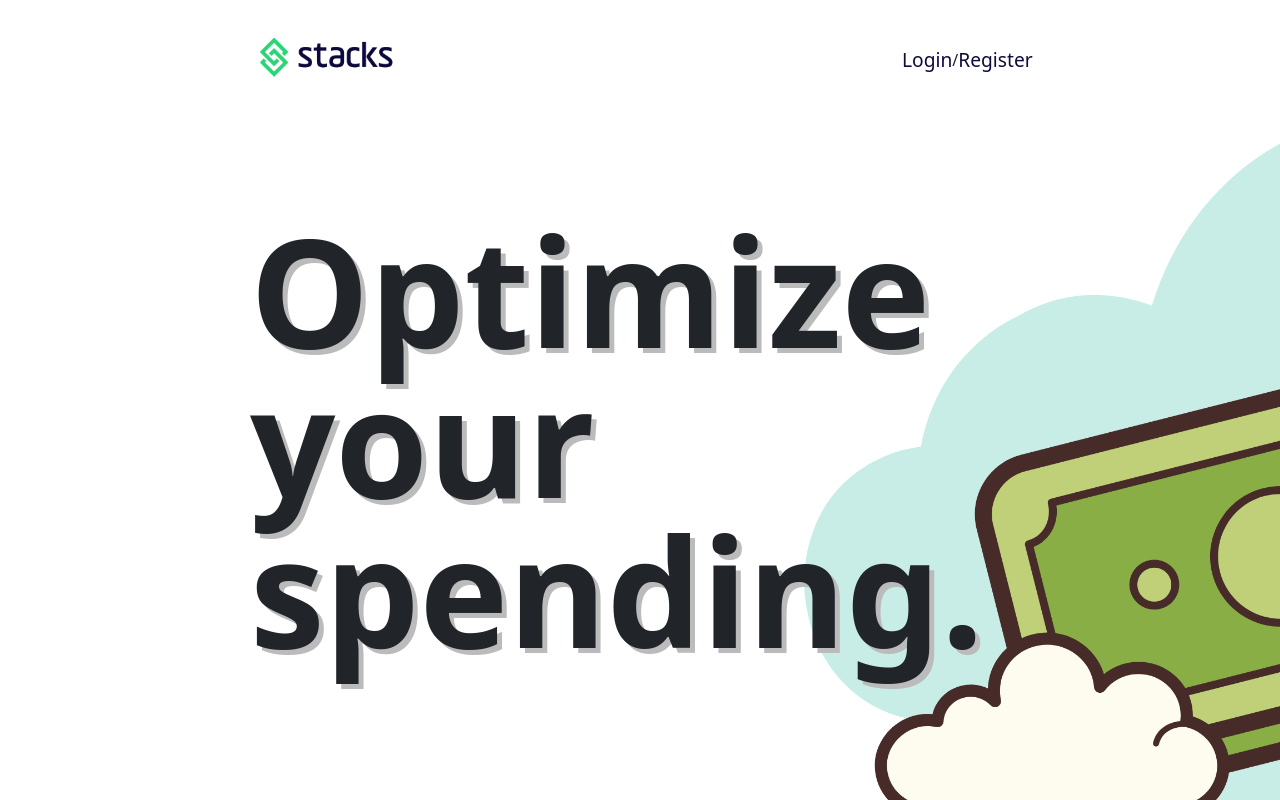
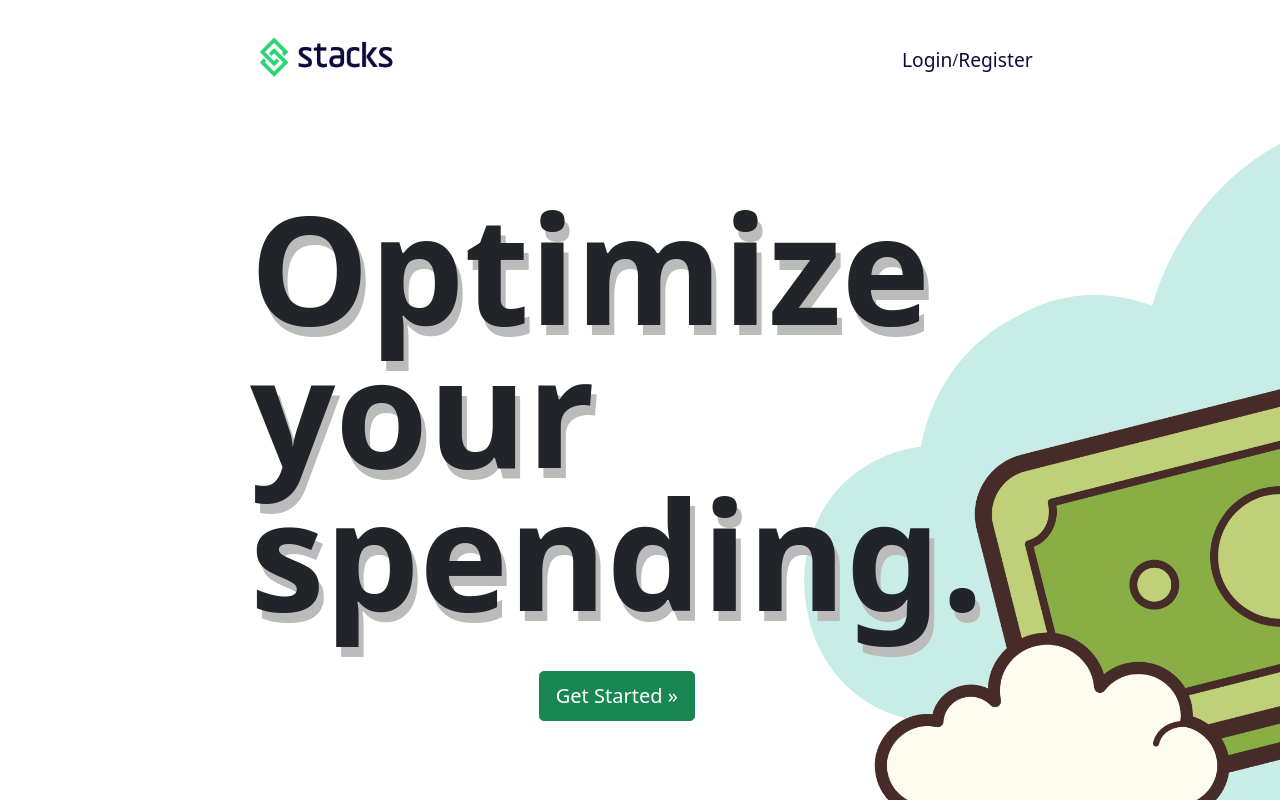
Before and after one commit to KanishDabreo/Stacks, a React (Create React App) app in the folder frontend/: page / in a window 1280 px wide. Shown: the top 800 px of the page. Built offline with nearby package versions, Linux system fonts and the light colour scheme; the HTML template or start-up script is replaced by a standard one.

Commit message:
completed home page get started button + connected to loin page

```diff
--- a/frontend/src/components/AddExpenses.jsx
+++ b/frontend/src/components/AddExpenses.jsx
@@ -2,7 +2,6 @@ import Form from 'react-bootstrap/Form';
 import Row from 'react-bootstrap/Row';
 import Col from 'react-bootstrap/Col';
 import Button from 'react-bootstrap/Button';
-import FloatingLabel from 'react-bootstrap/esm/FloatingLabel';
 import './addexpense.css';
 
 export default function AddExpenses(props) {
--- a/frontend/src/components/Dashboard.jsx
+++ b/frontend/src/components/Dashboard.jsx
@@ -3,7 +3,7 @@ import './dashboard.css';
 export default function Dashboard(props) {
   return (
     <div>
-      /* total income balance would be shown here in the dashboard. */
+      {/* total income balance would be shown here in the dashboard. */}
       <h1 class="dashboard-title">$1,000</h1>
     </div>
   )
--- a/frontend/src/components/Home.jsx
+++ b/frontend/src/components/Home.jsx
@@ -1,12 +1,20 @@
 import './home.css';
+import Button from 'react-bootstrap/Button';
+import { useNavigate } from 'react-router-dom';
 
 export default function Home(props) {
+  const navigate = useNavigate();
   return (
     <div class="homepage">
-      <h4 class="optimize">Optimize</h4>
-      <h4 class="your">your</h4>
-      <h4 class="spending">spending.</h4>
-      <img class="homepage-logo" src="./static/images/homepage_logo.png"/>
+      <div class="text-container">
+        <h4 class="optimize">Optimize</h4>
+        <h4 class="your">your</h4>
+        <h4 class="spending">spending.</h4>
+        <div class="submit-button">
+          <Button variant="success" type="submit" size="lg" onClick={() => navigate('/login')}>Get Started »</Button>
+        </div>
+      </div>
+      <img class="homepage-logo" alt="money-cloud" src="./static/images/homepage_logo.png"/>
     </div>
   )
 }
--- a/frontend/src/components/dashboard.css
+++ b/frontend/src/components/dashboard.css
@@ -1,4 +1,5 @@
 .dashboard-title {
   font-size: 100px;
   font-weight: bolder;
+
 }
--- a/frontend/src/components/home.css
+++ b/frontend/src/components/home.css
@@ -5,14 +5,15 @@
   position: relative;
 }
 
+/*
 .optimize {
   font-size: 150px;
   font-weight: bolder;
   position: absolute;
   margin-top: 200px;
   margin-left: 250px;
-  z-index: 999;
-  text-shadow: 5px 5px #bbbbbb;
+  z-index: 888;
+  text-shadow: 5px 10px #bbbbbb;
 }
 
 .your {
@@ -21,8 +22,8 @@
   position: absolute;
   margin-top: 350px;
   margin-left: 250px;
-  z-index: 999;
-  text-shadow: 5px 5px #bbbbbb;
+  z-index: 888;
+  text-shadow: 5px 10px #bbbbbb;
 }
 
 .spending {
@@ -31,6 +32,29 @@
   position: absolute;
   margin-top: 500px;
   margin-left: 250px;
+  z-index: 888;
+  text-shadow: 5px 10px #bbbbbb;
+}
+*/
+
+.text-container {
+  position: absolute;
+  margin-top: 200px;
+  margin-left: 250px;
   z-index: 999;
-  text-shadow: 5px 5px #bbbbbb;
 }
+
+.text-container h4 {
+  font-size: 150px;
+  font-weight: bolder;
+  text-shadow: 5px 10px #bbbbbb;
+  line-height: 135px;
+}
+
+.submit-button {
+  text-align: center;
+}
+
+.btn-lg {
+  height: 50px;
+}
```
